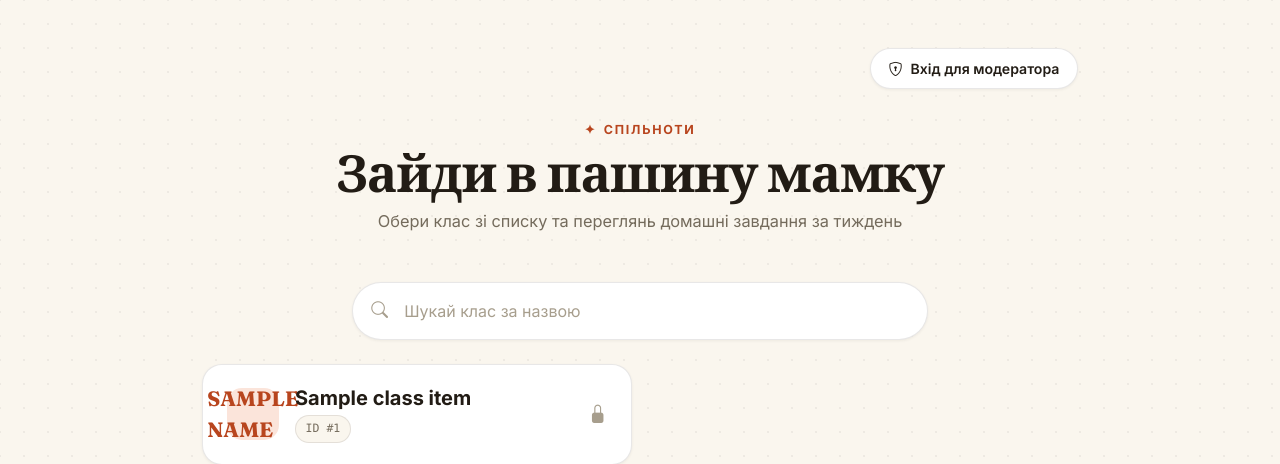
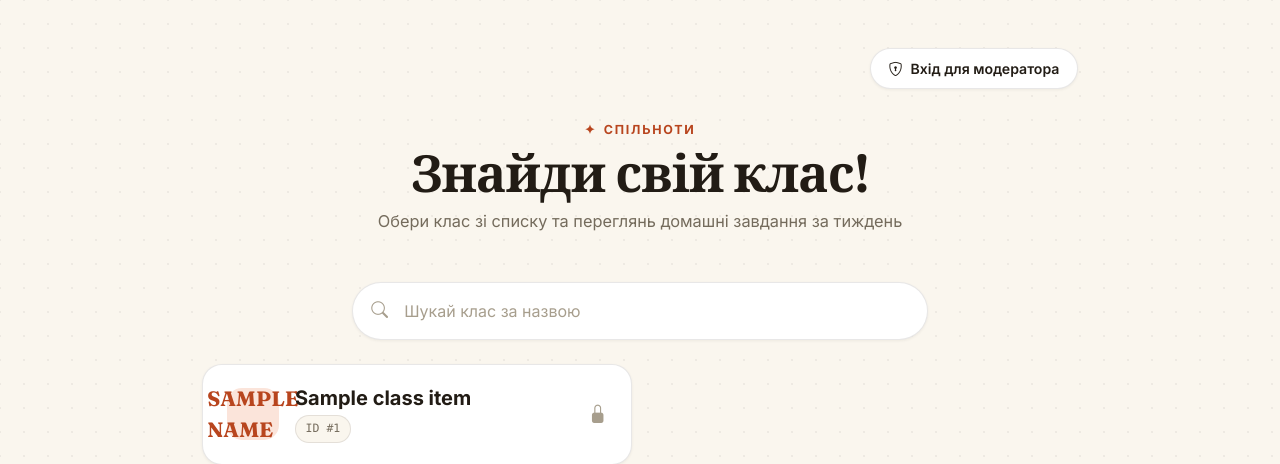
Before and after one commit to MrNarrow17/Homeworky-Web, a FastAPI app: template app/templates/classes/classes.html in a window 1280 px wide. Shown: the top 464 px of the page. Run offline with FastAPI, Linux system fonts and the light colour scheme; the template is opened without the code that fills it: most values are stand-ins (such as "Sample title", 1, 10 or a date in 2020); parts of the project's set-up code (start-up, migrations or seed data) failed here and were passed over; some libraries are stand-ins or nearby versions.

Commit message:
Fixed text header in classes.html

```diff
--- a/app/templates/classes/classes.html
+++ b/app/templates/classes/classes.html
@@ -248,7 +248,7 @@
 
             <header class="text-center mb-5">
                 <div class="eyebrow justify-content-center d-flex">Спільноти</div>
-                <h1 class="page-title mb-2">Зайди в пашину мамку</h1>
+                <h1 class="page-title mb-2">Знайди свій клас!</h1>
                 <p class="page-subtitle">Обери клас зі списку та переглянь домашні завдання за тиждень</p>
             </header>
 
```
